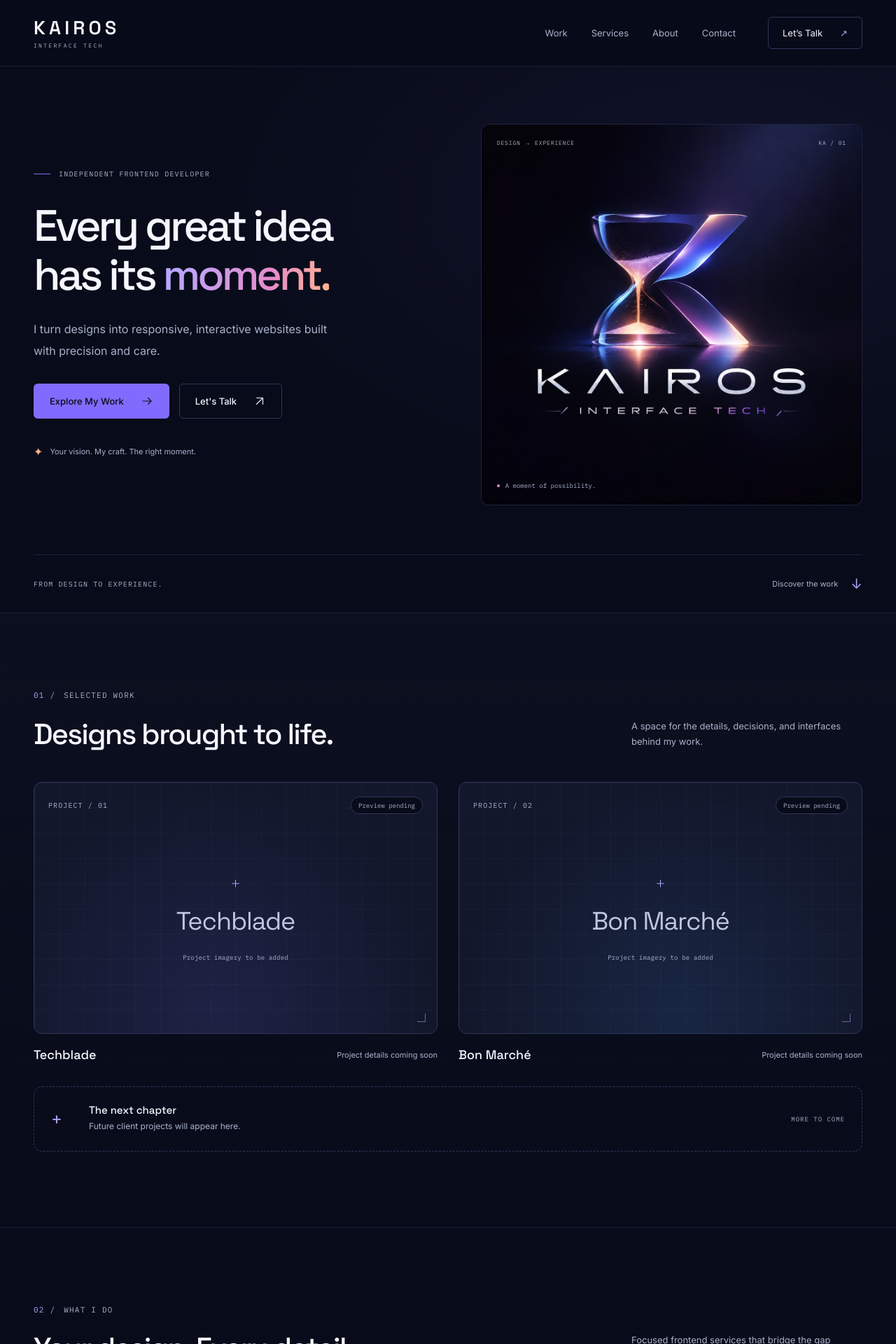
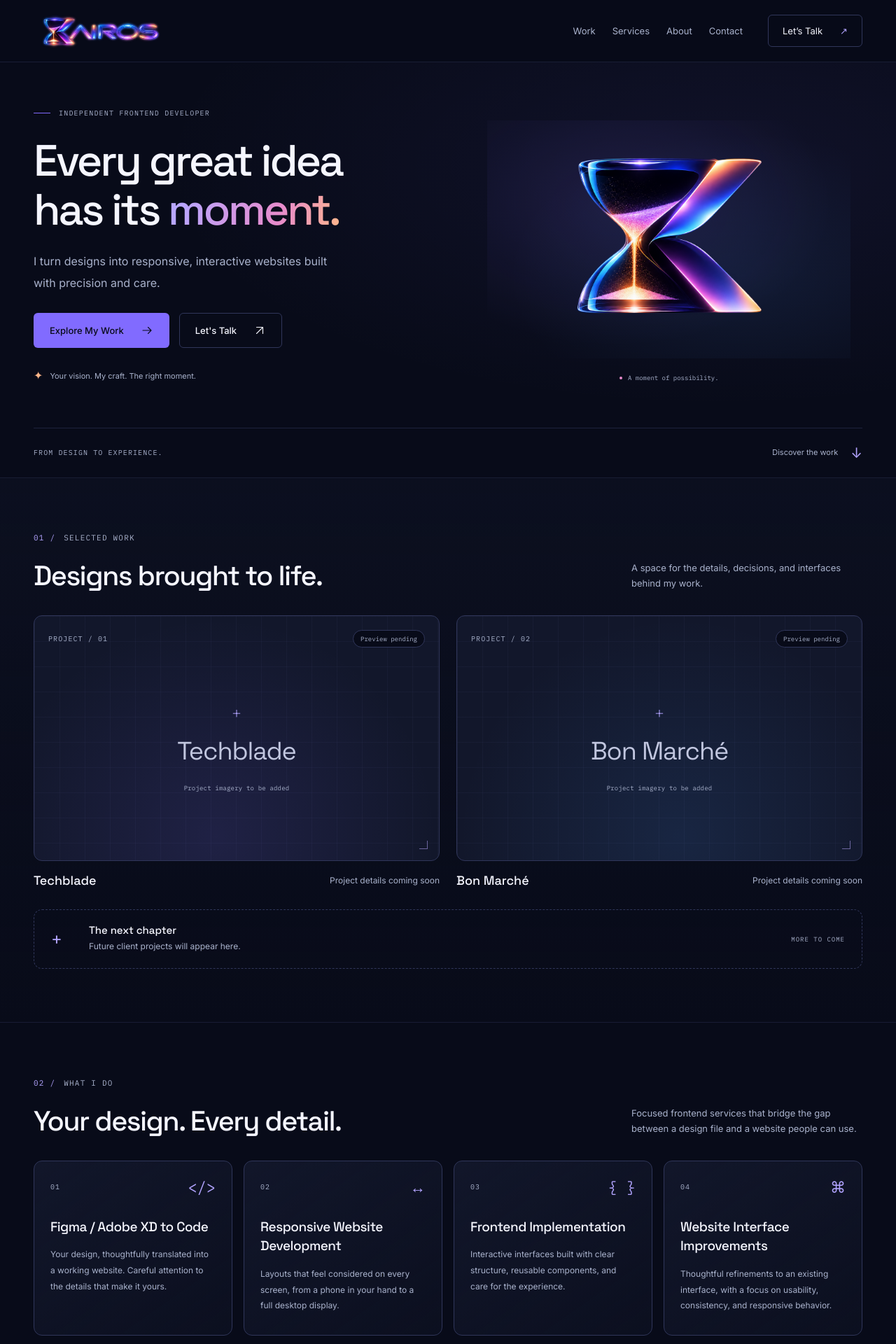
Before and after one commit to chadikal/kairos-portfolio, a Next.js app: page / in a window 1280 px wide. Shown: the top 1920 px of the page at 70% size. Built offline with nearby package versions, Linux system fonts and the light colour scheme; no server answers.

Commit message:
Refine KAIROS branding and homepage visual rhythm

```diff
--- a/src/app/globals.css
+++ b/src/app/globals.css
@@ -13,6 +13,10 @@
   --focus: #ffb78a;
   --radius: 12px;
   --content-width: 1240px;
+  --section-space: clamp(56px, 6vw, 84px);
+  --heading-size: clamp(30px, 3.1vw, 44px);
+  --heading-tracking: -0.04em;
+  --heading-leading: 1.18;
 }
 @theme inline {
   --color-background: var(--background);
@@ -28,7 +32,7 @@
 }
 html {
   scroll-behavior: smooth;
-  scroll-padding-top: 100px;
+  scroll-padding-top: 96px;
 }
 body {
   margin: 0;
@@ -143,11 +147,23 @@ img {
   backdrop-filter: blur(18px);
 }
 .header-inner {
-  min-height: 94px;
+  min-height: 88px;
   display: flex;
   align-items: center;
   justify-content: space-between;
-  gap: 32px;
+  gap: 24px;
+}
+.nav-brand {
+  display: flex;
+  align-items: center;
+  flex: 0 0 192px;
+  width: 192px;
+  min-height: 44px;
+}
+.nav-wordmark {
+  display: block;
+  width: 100%;
+  height: auto;
 }
 .brand {
   display: inline-flex;
@@ -170,7 +186,7 @@ img {
 .primary-navigation {
   display: flex;
   align-items: center;
-  gap: 34px;
+  gap: 24px;
   font-size: 13px;
 }
 .primary-navigation > a {
@@ -207,30 +223,30 @@ img {
 }
 .hero-grid {
   display: grid;
-  grid-template-columns: 1.12fr 1fr;
+  grid-template-columns: minmax(0, 1.1fr) minmax(0, 1fr);
   align-items: center;
-  gap: 28px;
-  padding-block: 82px 70px;
+  gap: 24px;
+  padding-block: 52px 48px;
 }
 .hero-copy {
   position: relative;
   z-index: 1;
-  padding-block: 18px;
+  padding-block: 12px;
 }
 .hero h1 {
   font-size: clamp(48px, 4.9vw, 72px);
-  letter-spacing: -0.065em;
+  letter-spacing: -0.05em;
   line-height: 1.12;
   max-width: 750px;
 }
 .hero-eyebrow {
   font-size: 10px;
   letter-spacing: 0.12em;
-  margin-bottom: 30px;
+  margin-bottom: 24px;
 }
 .hero-description {
   max-width: 420px;
-  margin-block: 28px 32px;
+  margin-block: 24px 28px;
   color: var(--muted);
   font-size: 16px;
   line-height: 1.9;
@@ -279,7 +295,7 @@ img {
   display: flex;
   align-items: center;
   gap: 10px;
-  margin-top: 34px;
+  margin-top: 26px;
   font-size: 11px;
   color: var(--muted);
 }
@@ -289,33 +305,37 @@ img {
 }
 .hero-artwork {
   position: relative;
+  isolation: isolate;
   min-width: 0;
-  border: 1px solid rgb(48 54 90 / 60%);
-  border-radius: var(--radius);
-  overflow: hidden;
-  background: #070812;
+  width: 100%;
+  max-width: 560px;
+  justify-self: center;
 }
-.artwork-topline {
+.hero-artwork::before {
+  content: '';
   position: absolute;
-  inset: 20px 22px auto;
-  z-index: 1;
-  display: flex;
-  justify-content: space-between;
-  gap: 16px;
-  color: var(--muted);
-  font-size: 8px;
+  inset: 4% 3% 9%;
+  z-index: -1;
+  background:
+    radial-gradient(
+      ellipse at 35% 35%,
+      rgb(129 107 255 / 13%),
+      transparent 65%
+    ),
+    radial-gradient(ellipse at 70% 65%, rgb(76 157 255 / 9%), transparent 65%);
+  pointer-events: none;
 }
-.full-logo {
+.hero-symbol {
   display: block;
   width: 100%;
+  height: auto;
 }
 .artwork-caption {
-  position: absolute;
-  bottom: 20px;
-  left: 22px;
   display: flex;
   align-items: center;
+  justify-content: center;
   gap: 8px;
+  margin-top: 8px;
   font-family: var(--font-mono), monospace;
   font-size: 9px;
   color: var(--muted);
@@ -332,7 +352,7 @@ img {
   justify-content: space-between;
   gap: 20px;
   border-top: 1px solid rgb(48 54 90 / 55%);
-  padding-block: 24px;
+  padding-block: 18px;
   color: var(--muted);
 }
 .hero-baseline a {
@@ -347,19 +367,20 @@ img {
   font-size: 20px;
 }
 .section {
-  padding-block: 108px;
+  padding-block: var(--section-space);
   scroll-margin-top: 0;
 }
 .section-heading {
   display: flex;
   align-items: flex-end;
   justify-content: space-between;
-  gap: 40px;
-  margin-bottom: 44px;
+  gap: 32px;
+  margin-bottom: 32px;
 }
 h2 {
-  font-size: clamp(32px, 3.25vw, 46px);
-  letter-spacing: -0.045em;
+  font-size: var(--heading-size);
+  letter-spacing: var(--heading-tracking);
+  line-height: var(--heading-leading);
 }
 .section-description {
   max-width: 330px;
@@ -374,11 +395,12 @@ h2 {
 .project-grid {
   display: grid;
   grid-template-columns: repeat(2, minmax(0, 1fr));
-  gap: 30px;
+  gap: 24px;
 }
 .project-preview {
   position: relative;
-  aspect-ratio: 1.6;
+  aspect-ratio: 1.65;
+  min-height: 200px;
   border: 1px solid var(--border);
   border-radius: var(--radius);
   overflow: hidden;
@@ -464,18 +486,18 @@ h2 {
   justify-content: space-between;
   align-items: center;
   gap: 12px;
-  padding: 20px 0;
+  padding: 18px 0;
 }
 .project-caption h3 {
   font-size: 18px;
 }
 .project-caption p {
-  font-size: 11px;
+  font-size: 12px;
   color: var(--muted);
 }
 .future-project {
-  margin-top: 14px;
-  padding: 24px;
+  margin-top: 12px;
+  padding: 20px 24px;
   border: 1px dashed var(--border);
   border-radius: var(--radius);
   display: flex;
@@ -520,7 +542,7 @@ h2 {
   align-items: center;
   justify-content: space-between;
   color: var(--muted);
-  margin-bottom: 45px;
+  margin-bottom: 32px;
 }
 .service-symbol {
   color: #b2a4ff;
@@ -558,11 +580,11 @@ h2 {
   display: grid;
   grid-template-columns: 1fr 1fr;
   align-items: start;
-  gap: 100px;
+  gap: 64px;
 }
 .about-statement {
   position: relative;
-  padding: 36px;
+  padding: 24px 32px;
   border-left: 1px solid var(--border);
   background: radial-gradient(
     ellipse at 25% 25%,
@@ -573,27 +595,27 @@ h2 {
 .compact-logo {
   display: block;
   border-radius: 50%;
-  margin-bottom: 30px;
+  margin-bottom: 22px;
 }
 .about-statement > p {
   font-family: var(--font-heading), sans-serif;
-  font-size: clamp(35px, 4vw, 56px);
-  line-height: 1.15;
-  letter-spacing: -0.045em;
-  margin-bottom: 28px;
+  font-size: var(--heading-size);
+  line-height: var(--heading-leading);
+  letter-spacing: var(--heading-tracking);
+  margin-bottom: 22px;
 }
 .about-statement .technical {
   font-size: 9px;
   color: var(--muted);
 }
 .about-copy {
-  padding-top: 12px;
+  padding-top: 0;
 }
 .about-copy h3 {
-  font-size: 26px;
-  line-height: 1.5;
+  font-size: clamp(22px, 2vw, 26px);
+  line-height: 1.35;
   letter-spacing: -0.03em;
-  margin-bottom: 24px;
+  margin-bottom: 20px;
 }
 .about-copy h3 span {
   color: var(--muted);
@@ -629,11 +651,11 @@ h2 {
   display: grid;
   grid-template-columns: 1.3fr 1fr;
   align-items: center;
-  gap: 100px;
+  gap: 64px;
 }
 .contact-section h2 {
-  font-size: clamp(38px, 4.2vw, 60px);
-  line-height: 1.15;
+  font-size: var(--heading-size);
+  line-height: var(--heading-leading);
 }
 .contact-intro {
   font-size: 14px;
@@ -720,7 +742,7 @@ a.contact-channel:hover .channel-value {
 }
 @media (min-width: 1500px) {
   .hero-grid {
-    padding-block: 100px 90px;
+    padding-block: 64px 56px;
   }
 }
 @media (max-width: 1100px) {
@@ -729,7 +751,7 @@ a.contact-channel:hover .channel-value {
   }
   .hero-grid {
     gap: 20px;
-    padding-block: 65px;
+    padding-block: 44px;
   }
   .hero h1 {
     font-size: clamp(45px, 5.5vw, 62px);
@@ -745,7 +767,7 @@ a.contact-channel:hover .channel-value {
   }
   .about-grid,
   .contact-grid {
-    gap: 52px;
+    gap: 40px;
   }
   .footer-bottom > .technical {
     display: none;
@@ -753,13 +775,13 @@ a.contact-channel:hover .channel-value {
 }
 @media (max-width: 767px) {
   html {
-    scroll-padding-top: 86px;
+    scroll-padding-top: 80px;
   }
   .container {
     width: calc(100% - 40px);
   }
   .header-inner {
-    min-height: 80px;
+    min-height: 72px;
     gap: 20px;
     flex-wrap: wrap;
   }
@@ -768,6 +790,10 @@ a.contact-channel:hover .channel-value {
   }
   .brand span {
     font-size: 7px;
+  }
+  .nav-brand {
+    flex-basis: 148px;
+    width: 148px;
   }
   .menu-toggle {
     display: inline-flex;
@@ -823,8 +849,8 @@ a.contact-channel:hover .channel-value {
   }
   .hero-grid {
     grid-template-columns: 1fr;
-    gap: 40px;
-    padding-block: 50px 38px;
+    gap: 24px;
+    padding-block: 36px 30px;
   }
   .hero-copy {
     padding-block: 0;
@@ -852,7 +878,7 @@ a.contact-channel:hover .channel-value {
     font-size: 10px;
   }
   .hero-artwork {
-    width: min(100%, 470px);
+    width: min(100%, 440px);
     margin-inline: auto;
   }
   .hero-baseline {
@@ -866,9 +892,6 @@ a.contact-channel:hover .channel-value {
   .hero-baseline a {
     font-size: 10px;
     gap: 10px;
-  }
-  .section {
-    padding-block: 70px;
   }
   .section-heading {
     flex-direction: column;
@@ -888,7 +911,7 @@ a.contact-channel:hover .channel-value {
     gap: 18px;
   }
   .project-preview {
-    aspect-ratio: 1.45;
+    aspect-ratio: 1.65;
   }
   .project-placeholder p {
     font-size: 32px;
@@ -919,19 +942,16 @@ a.contact-channel:hover .channel-value {
   .about-grid,
   .contact-grid {
     grid-template-columns: 1fr;
-    gap: 34px;
+    gap: 28px;
   }
   .about-statement {
-    padding: 24px;
+    padding: 16px 24px;
   }
   .about-statement > p {
-    font-size: 45px;
+    font-size: var(--heading-size);
   }
   .about-copy {
     padding-top: 0;
-  }
-  .contact-section h2 {
-    font-size: clamp(37px, 8vw, 56px);
   }
   .contact-channel {
     padding-block: 24px;
--- a/src/app/page.tsx
+++ b/src/app/page.tsx
@@ -1,5 +1,6 @@
 import Image from 'next/image';
-import fullLogo from '../../public/brand/Kairos-Logo.jpeg';
+import wordmark from '../../public/brand/KAIROS-Horizontal-Wordmark-Logo.png';
+import heroArtwork from '../../public/brand/Kairos-favicon.png';
 import compactLogo from '../../public/brand/Kairos-Hourglass-K-Standalone-logo.jpeg';
 import { ResponsiveNavigation } from '@/components/ui/responsive-navigation';
 import { ButtonLink } from '@/components/ui/button-link';
@@ -23,8 +24,14 @@ export default function HomePage() {
       </a>
       <ResponsiveNavigation
         brand={
-          <a href="#home" className="brand" aria-label="KAIROS home">
-            KAIROS<span>INTERFACE TECH</span>
+          <a href="#home" className="nav-brand" aria-label="KAIROS home">
+            <Image
+              src={wordmark}
+              alt="KAIROS"
+              loading="eager"
+              sizes="(max-width: 767px) 148px, 192px"
+              className="nav-wordmark"
+            />
           </a>
         }
         items={navigation}
@@ -58,16 +65,12 @@ export default function HomePage() {
               </p>
             </div>
             <figure className="hero-artwork">
-              <div className="artwork-topline technical">
-                <span>DESIGN → EXPERIENCE</span>
-                <span>KA / 01</span>
-              </div>
               <Image
-                src={fullLogo}
-                alt="KAIROS Interface Tech — a luminous K combined with an hourglass"
-                sizes="(max-width: 767px) 90vw, 46vw"
+                src={heroArtwork}
+                alt="KAIROS — the luminous hourglass-shaped K"
+                sizes="(max-width: 767px) min(100vw - 40px, 440px), (max-width: 1100px) 44vw, 560px"
                 preload
-                className="full-logo"
+                className="hero-symbol"
               />
               <figcaption className="artwork-caption">
                 <span className="artwork-dot" /> A moment of possibility.
```
Also changed, not shown: 4 other files (tests, documents, lock files or other folders).
